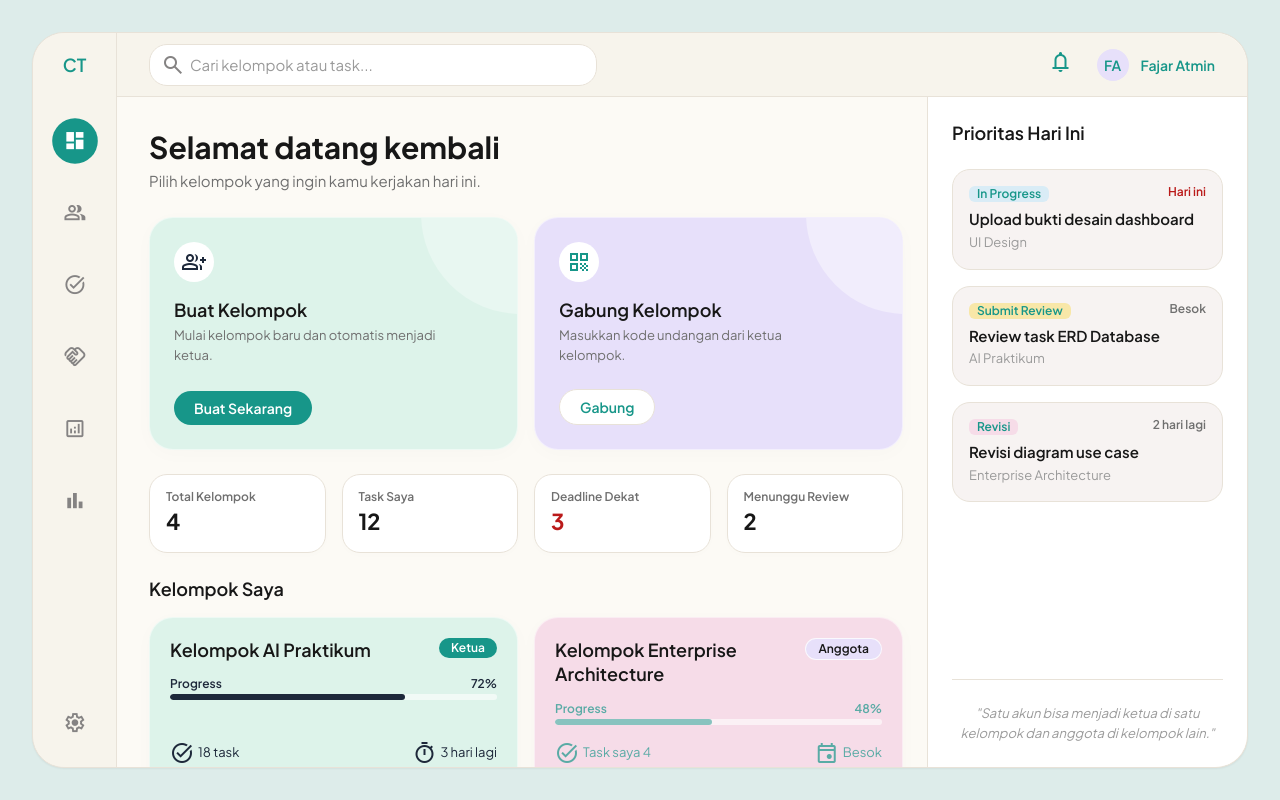
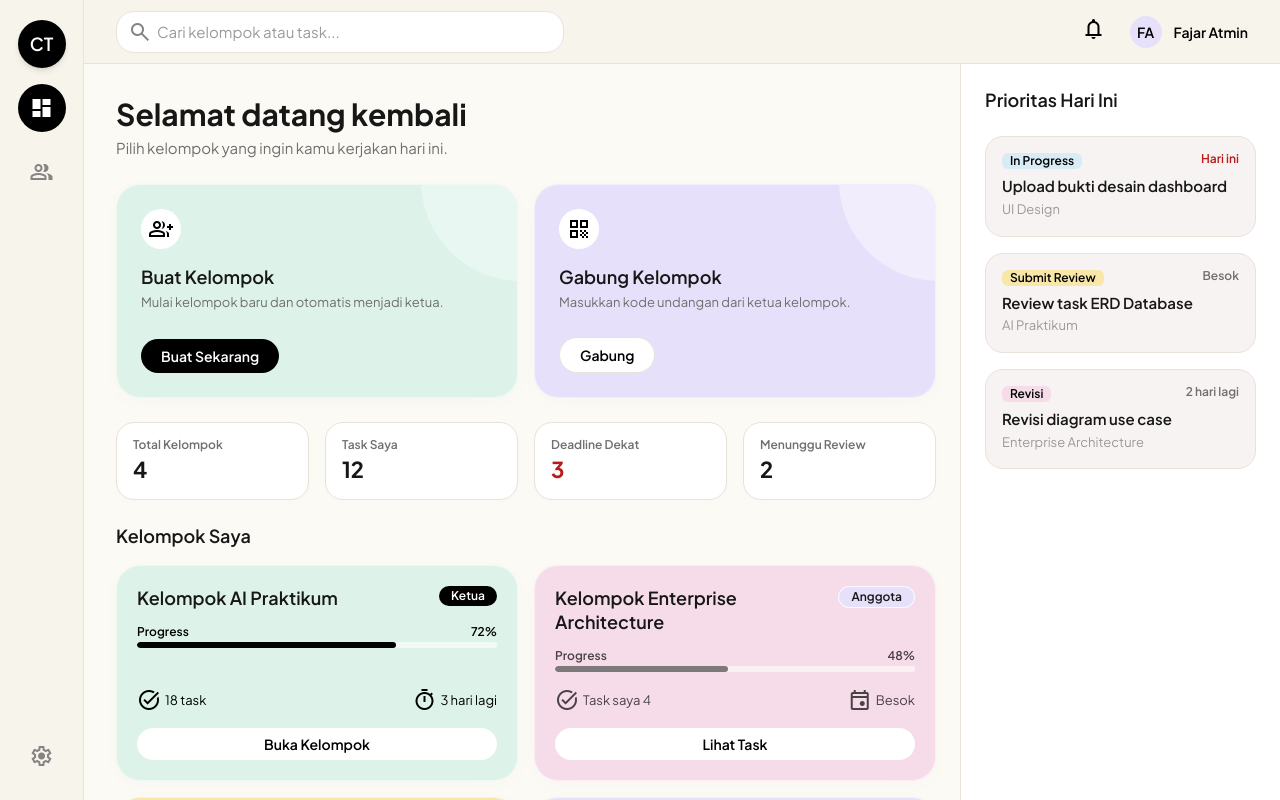
Before and after one commit to Rezkydesyafa/circletask, a Next.js app: page /dashboard in a window 1280 px wide. Shown: the top 800 px of the page. Built offline with nearby package versions, Linux system fonts and the light colour scheme.

Commit message:
feat(ui): refactor dashboard layout and shell layout components

```diff
--- a/app/(dashboard)/layout.tsx
+++ b/app/(dashboard)/layout.tsx
@@ -1,17 +1,7 @@
 import type { ReactNode } from "react";
-import { SideNavBar } from "@/components/layout/SideNavBar";
-import { TopNavBar } from "@/components/layout/TopNavBar";
 
-export default function DashboardLayout({ children }: { children: ReactNode }) {
-  return (
-    <div className="bg-shell-bg dark:bg-tertiary-container rounded-[32px] w-full h-[calc(100vh-64px)] flex overflow-hidden shadow-sm shadow-[rgba(0,0,0,0.05)] border border-border-subtle">
-      <SideNavBar />
-      <div className="flex flex-col flex-1 bg-surface-main rounded-tr-[32px] rounded-br-[32px] overflow-hidden">
-        <TopNavBar />
-        <main className="flex-1 overflow-y-auto flex">
-          {children}
-        </main>
-      </div>
-    </div>
-  );
+import { DashboardLayout } from "@/components/layout/DashboardLayout";
+
+export default function DashboardRouteLayout({ children }: { children: ReactNode }) {
+  return <DashboardLayout>{children}</DashboardLayout>;
 }
--- a/app/globals.css
+++ b/app/globals.css
@@ -42,10 +42,10 @@
     --card-foreground: 222 47% 11%;
     --popover: 0 0% 100%;
     --popover-foreground: 222 47% 11%;
-    --primary: 174 73% 34%;
-    --primary-foreground: 180 100% 98%;
-    --secondary: 217 33% 17%;
-    --secondary-foreground: 210 40% 98%;
+    --primary: 0 0% 0%;
+    --primary-foreground: 0 0% 100%;
+    --secondary: 0 0% 0%;
+    --secondary-foreground: 0 0% 100%;
     --muted: 210 40% 94%;
     --muted-foreground: 215 16% 47%;
     --accent: 43 96% 56%;
@@ -54,7 +54,7 @@
     --destructive-foreground: 210 40% 98%;
     --border: 214 32% 91%;
     --input: 214 32% 91%;
-    --ring: 174 73% 34%;
+    --ring: 0 0% 0%;
     --radius: 0.5rem;
   }
 
@@ -65,10 +65,10 @@
     --card-foreground: 210 40% 98%;
     --popover: 217 33% 17%;
     --popover-foreground: 210 40% 98%;
-    --primary: 173 80% 40%;
-    --primary-foreground: 180 100% 98%;
-    --secondary: 215 25% 27%;
-    --secondary-foreground: 210 40% 98%;
+    --primary: 0 0% 100%;
+    --primary-foreground: 0 0% 0%;
+    --secondary: 0 0% 100%;
+    --secondary-foreground: 0 0% 0%;
     --muted: 215 25% 27%;
     --muted-foreground: 215 20% 65%;
     --accent: 43 96% 56%;
@@ -77,7 +77,7 @@
     --destructive-foreground: 210 40% 98%;
     --border: 215 25% 27%;
     --input: 215 25% 27%;
-    --ring: 173 80% 40%;
+    --ring: 0 0% 100%;
   }
 
   * {
--- a/app/layout.tsx
+++ b/app/layout.tsx
@@ -1,9 +1,6 @@
 import type { Metadata } from "next";
 import type { ReactNode } from "react";
-import { Plus_Jakarta_Sans } from "next/font/google";
 import "./globals.css";
-
-const plusJakartaSans = Plus_Jakarta_Sans({ subsets: ["latin"] });
 
 export const metadata: Metadata = {
   title: "CircleTask",
@@ -16,7 +13,7 @@ export default function RootLayout({ children }: { children: ReactNode }) {
       <head>
         <link href="https://fonts.googleapis.com/css2?family=Material+Symbols+Outlined:wght,FILL,GRAD,opsz@400,0,0,24&display=swap" rel="stylesheet" />
       </head>
-      <body className={`${plusJakartaSans.className} bg-page-bg font-body text-body min-h-screen p-page-padding box-border`}>
+      <body className="m-0 min-h-screen overflow-x-hidden bg-page-bg p-0 font-body text-body">
         {children}
       </body>
     </html>
--- /dev/null
+++ b/components/layout/DashboardLayout.tsx
@@ -0,0 +1,30 @@
+"use client";
+
+import type { ReactNode } from "react";
+import { usePathname } from "next/navigation";
+
+import { Navbar } from "@/components/layout/Navbar";
+import { Sidebar } from "@/components/layout/Sidebar";
+
+export function DashboardLayout({ children }: { children: ReactNode }) {
+  const pathname = usePathname();
+  const isGroupWorkspace = /^\/groups\/(?!create$|join$)[^/]+/.test(pathname);
+
+  if (isGroupWorkspace) {
+    return (
+      <div className="min-h-screen w-screen overflow-hidden bg-page-bg p-3 text-text-primary md:p-5">
+        {children}
+      </div>
+    );
+  }
+
+  return (
+    <div className="flex min-h-screen w-screen overflow-hidden bg-surface-main text-text-primary">
+      <Sidebar />
+      <div className="flex min-w-0 flex-1 flex-col">
+        <Navbar />
+        <main className="flex min-h-0 flex-1 overflow-hidden">{children}</main>
+      </div>
+    </div>
+  );
+}
--- /dev/null
+++ b/components/layout/Navbar.tsx
@@ -0,0 +1,35 @@
+import Link from "next/link";
+
+export function Navbar() {
+  return (
+    <header className="flex h-16 w-full shrink-0 items-center justify-between border-b border-border-subtle bg-shell-bg px-4 md:px-page-padding">
+      <div className="flex min-w-0 flex-1 items-center">
+        <div className="relative w-full max-w-md rounded-[18px] focus-within:ring-2 focus-within:ring-primary">
+          <span className="material-symbols-outlined absolute left-3 top-1/2 -translate-y-1/2 text-on-primary-container">
+            search
+          </span>
+          <input
+            className="w-full rounded-[18px] border border-border-subtle bg-surface-card py-2 pl-10 pr-4 font-body text-body text-text-primary placeholder:text-text-soft focus:border-border-subtle focus:outline-none focus:ring-0"
+            placeholder="Cari kelompok atau task..."
+            type="text"
+          />
+        </div>
+      </div>
+
+      <div className="ml-4 flex items-center gap-3 md:gap-6">
+        <button className="text-primary transition-opacity hover:opacity-80" type="button">
+          <span className="material-symbols-outlined">notifications</span>
+        </button>
+        <Link
+          className="flex items-center gap-3 transition-opacity hover:opacity-80"
+          href="/profile"
+        >
+          <div className="flex h-8 w-8 items-center justify-center rounded-full bg-pastel-lavender font-button text-button text-primary">
+            FA
+          </div>
+          <span className="hidden font-button text-button text-primary sm:inline">Fajar Atmin</span>
+        </Link>
+      </div>
+    </header>
+  );
+}
--- a/components/layout/RightPanel.tsx
+++ b/components/layout/RightPanel.tsx
@@ -33,7 +33,9 @@ export function RightPanel() {
       </ul>
 
       <div className="mt-auto pt-6 border-t border-border-subtle">
-        <p className="font-body-sm text-body-sm text-text-soft text-center italic">"Satu akun bisa menjadi ketua di satu kelompok dan anggota di kelompok lain."</p>
+        <p className="font-body-sm text-body-sm text-text-soft text-center italic">
+          &quot;Satu akun bisa menjadi ketua di satu kelompok dan anggota di kelompok lain.&quot;
+        </p>
       </div>
     </aside>
   );
--- a/components/layout/SideNavBar.tsx
+++ b/components/layout/SideNavBar.tsx
@@ -3,35 +3,35 @@ import Link from "next/link";
 export function SideNavBar() {
   return (
     <nav className="w-[84px] h-full rounded-l-[32px] bg-shell-bg dark:bg-tertiary-container flex flex-col items-center py-shell-padding space-y-6 border-r border-border-subtle shrink-0">
-      <div aria-label="CircleTask Workspace Avatar" className="font-display text-heading-sm text-primary dark:text-primary-fixed mb-4">CT</div>
+      <div aria-label="CircleTask Workspace Avatar" className="mb-4 flex h-12 w-12 items-center justify-center rounded-full bg-primary font-display text-heading-sm text-on-primary shadow-md">CT</div>
 
       <Link href="/dashboard" className="bg-primary dark:bg-primary-fixed text-on-primary dark:text-on-primary-fixed rounded-full w-12 h-12 flex items-center justify-center scale-95 active:scale-90 transition-transform">
         <span className="material-symbols-outlined" style={{ fontVariationSettings: "'FILL' 1" }}>dashboard</span>
       </Link>
 
-      <Link href="/groups" className="text-on-primary-container dark:text-on-primary-container w-12 h-12 flex items-center justify-center hover:bg-surface-container-high dark:hover:bg-surface-variant rounded-full transition-colors scale-95 active:scale-90 transition-transform">
+      <Link href="/groups" className="text-on-primary-container dark:text-on-primary-container w-12 h-12 flex items-center justify-center hover:bg-primary hover:text-on-primary rounded-full transition-colors scale-95 active:scale-90 transition-transform">
         <span className="material-symbols-outlined">group</span>
       </Link>
 
-      <Link href={"#" as any} className="text-on-primary-container dark:text-on-primary-container w-12 h-12 flex items-center justify-center hover:bg-surface-container-high dark:hover:bg-surface-variant rounded-full transition-colors scale-95 active:scale-90 transition-transform">
+      <Link href="#" className="text-on-primary-container dark:text-on-primary-container w-12 h-12 flex items-center justify-center hover:bg-primary hover:text-on-primary rounded-full transition-colors scale-95 active:scale-90 transition-transform">
         <span className="material-symbols-outlined">task_alt</span>
       </Link>
 
-      <Link href={"#" as any} className="text-on-primary-container dark:text-on-primary-container w-12 h-12 flex items-center justify-center hover:bg-surface-container-high dark:hover:bg-surface-variant rounded-full transition-colors scale-95 active:scale-90 transition-transform">
+      <Link href="#" className="text-on-primary-container dark:text-on-primary-container w-12 h-12 flex items-center justify-center hover:bg-primary hover:text-on-primary rounded-full transition-colors scale-95 active:scale-90 transition-transform">
         <span className="material-symbols-outlined">handshake</span>
       </Link>
 
-      <Link href={"#" as any} className="text-on-primary-container dark:text-on-primary-container w-12 h-12 flex items-center justify-center hover:bg-surface-container-high dark:hover:bg-surface-variant rounded-full transition-colors scale-95 active:scale-90 transition-transform">
+      <Link href="#" className="text-on-primary-container dark:text-on-primary-container w-12 h-12 flex items-center justify-center hover:bg-primary hover:text-on-primary rounded-full transition-colors scale-95 active:scale-90 transition-transform">
         <span className="material-symbols-outlined">analytics</span>
       </Link>
 
-      <Link href={"#" as any} className="text-on-primary-container dark:text-on-primary-container w-12 h-12 flex items-center justify-center hover:bg-surface-container-high dark:hover:bg-surface-variant rounded-full transition-colors scale-95 active:scale-90 transition-transform">
+      <Link href="#" className="text-on-primary-container dark:text-on-primary-container w-12 h-12 flex items-center justify-center hover:bg-primary hover:text-on-primary rounded-full transition-colors scale-95 active:scale-90 transition-transform">
         <span className="material-symbols-outlined">bar_chart</span>
       </Link>
 
       <div className="flex-grow"></div>
 
-      <Link href={"#" as any} className="text-on-primary-container dark:text-on-primary-container w-12 h-12 flex items-center justify-center hover:bg-surface-container-high dark:hover:bg-surface-variant rounded-full transition-colors scale-95 active:scale-90 transition-transform mt-auto">
+      <Link href="#" className="text-on-primary-container dark:text-on-primary-container w-12 h-12 flex items-center justify-center hover:bg-primary hover:text-on-primary rounded-full transition-colors scale-95 active:scale-90 transition-transform mt-auto">
         <span className="material-symbols-outlined">settings</span>
       </Link>
     </nav>
--- /dev/null
+++ b/components/layout/Sidebar.tsx
@@ -0,0 +1,72 @@
+"use client";
+
+import Link from "next/link";
+import type { Route } from "next";
+import { usePathname } from "next/navigation";
+
+import { cn } from "@/lib/utils";
+
+type SidebarItem = {
+  href: Route;
+  icon: string;
+  label: string;
+};
+
+const sidebarItems: SidebarItem[] = [
+  { href: "/dashboard", icon: "dashboard", label: "Dashboard" },
+  { href: "/groups", icon: "group", label: "Groups" },
+];
+
+export function Sidebar() {
+  const pathname = usePathname();
+
+  return (
+    <aside className="flex h-screen w-[72px] shrink-0 flex-col items-center border-r border-border-subtle bg-shell-bg py-shell-padding md:w-sidebar-width">
+      <Link
+        aria-label="CircleTask Dashboard"
+        className="mb-4 flex h-12 w-12 items-center justify-center rounded-full bg-primary font-display text-heading-sm text-on-primary shadow-md"
+        href="/dashboard"
+      >
+        CT
+      </Link>
+
+      <nav aria-label="Dashboard navigation" className="flex flex-1 flex-col items-center gap-4">
+        {sidebarItems.map((item) => {
+          const isActive =
+            item.href === "/dashboard" ? pathname === "/dashboard" : pathname.startsWith(item.href);
+
+          return (
+            <Link
+              aria-label={item.label}
+              className={cn(
+                "flex h-12 w-12 items-center justify-center rounded-full transition-colors active:scale-95",
+                isActive
+                  ? "bg-primary text-on-primary"
+                  : "text-on-primary-container hover:bg-primary hover:text-on-primary"
+              )}
+              href={item.href}
+              key={item.label}
+              title={item.label}
+            >
+              <span
+                className="material-symbols-outlined"
+                style={isActive ? { fontVariationSettings: "'FILL' 1" } : undefined}
+              >
+                {item.icon}
+              </span>
+            </Link>
+          );
+        })}
+      </nav>
+
+      <Link
+        aria-label="Settings"
+        className="mt-auto flex h-12 w-12 items-center justify-center rounded-full text-on-primary-container transition-colors hover:bg-primary hover:text-on-primary active:scale-95"
+        href="/profile"
+        title="Settings"
+      >
+        <span className="material-symbols-outlined">settings</span>
+      </Link>
+    </aside>
+  );
+}
```
